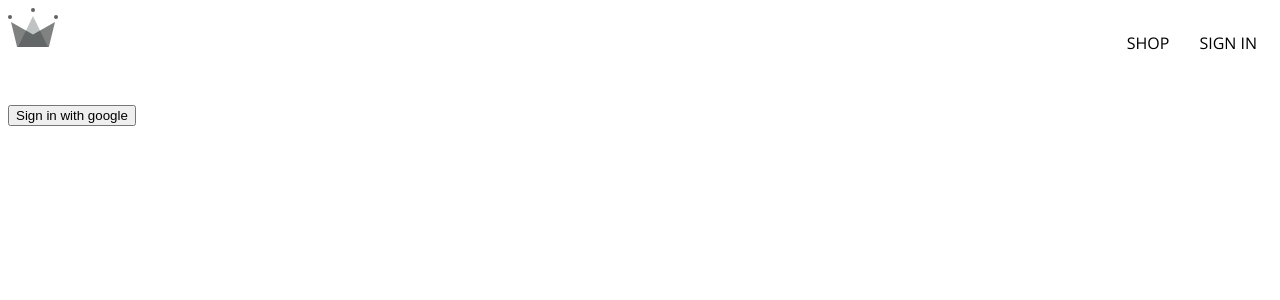
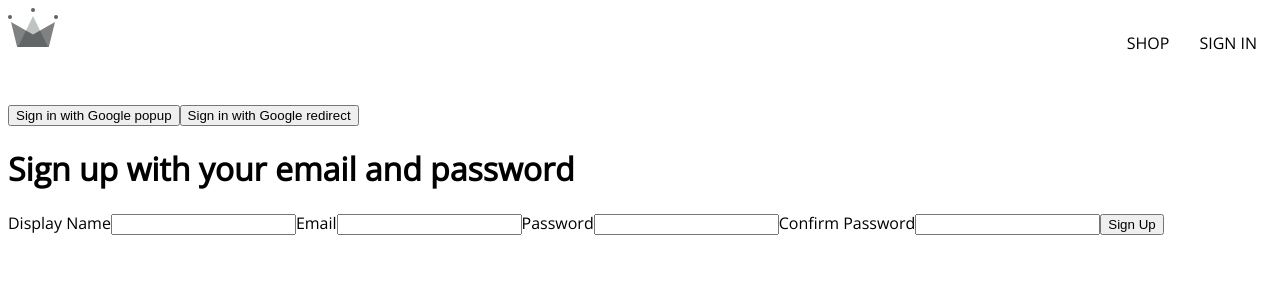
Before and after one commit to DVDR12321/Online-Shopping, a React (Create React App) app: page /sign-in in a window 1280 px wide. Shown: the top 300 px of the page. Built offline with nearby package versions, Linux system fonts and the light colour scheme; a web font is replaced by a local one.

Commit message:
added sign up by google-redirect and sign up by email+password

```diff
--- /dev/null
+++ b/src/components/sign-up-form/sign-up-form.component.jsx
@@ -0,0 +1,96 @@
+import { useState } from "react";
+import {
+  createAuthUserWithEmailAndPassword,
+  createUserDocumentFromAuth,
+} from "../../utils/firebase/firebase.utils";
+
+const defaultFormFields = {
+  displayName: "",
+  email: "",
+  password: "",
+  confirmPassword: "",
+};
+const SignUpForm = () => {
+  const [formFields, setFormFields] = useState(defaultFormFields);
+  const { displayName, email, password, confirmPassword } = formFields;
+
+  console.log(formFields);
+
+  const resetFormFields = () => {
+    setFormFields(defaultFormFields);
+  }
+
+  const handleSubmit = async (event) => {
+    event.preventDefault();
+    if (password !== confirmPassword) {
+      alert("passwords dont match");
+      return;
+    }
+    try {
+      const { user } = await createAuthUserWithEmailAndPassword(
+        email,
+        password
+      );
+      console.log(user)
+      await createUserDocumentFromAuth( user, { displayName } );
+      resetFormFields();
+    } catch (error) {
+        if(error.code == 'auth/email-already-in-use'){
+            alert('Cannot create user, email already in use')
+        }
+        if(error.code == 'auth/weak-password'){
+            alert('Your password needs to have at least 6 characters')
+        }
+
+      return;
+    }
+  };
+
+  const handleChange = (event) => {
+    const { name, value } = event.target;
+    setFormFields({ ...formFields, [name]: value });
+  };
+
+  return (
+    <div>
+      <h1>Sign up with your email and password</h1>
+      <form onSubmit={handleSubmit}>
+        <label>Display Name</label>
+        <input
+          type="text"
+          required
+          onChange={handleChange}
+          name="displayName"
+          value={displayName}
+        />
+        <label>Email</label>
+        <input
+          type="email"
+          required
+          onChange={handleChange}
+          name="email"
+          value={email}
+        />
+        <label>Password</label>
+        <input
+          type="password"
+          required
+          onChange={handleChange}
+          name="password"
+          value={password}
+        />
+        <label>Confirm Password</label>
+        <input
+          type="password"
+          required
+          onChange={handleChange}
+          name="confirmPassword"
+          value={confirmPassword}
+        />
+        <button type="submit">Sign Up</button>
+      </form>
+    </div>
+  );
+};
+
+export default SignUpForm;
--- a/src/routes/sign-in/sign-in.component.jsx
+++ b/src/routes/sign-in/sign-in.component.jsx
@@ -1,15 +1,38 @@
-import { signInWithGooglePopup, createUserDocumentFromAuth } from "../../utils/firebase/firebase.utils";
-
-
+import { useEffect } from "react";
+import { getRedirectResult } from "firebase/auth";
+import {
+  auth,
+  signInWithGooglePopup,
+  signInWithGoogleRedirect,
+  createUserDocumentFromAuth,
+} from "../../utils/firebase/firebase.utils";
+import SignUpForm from "../../components/sign-up-form/sign-up-form.component";
 
 const SignIn = () => {
+  useEffect(() => {
+    const fetchData = async () => {
+      try {
+        const response = await getRedirectResult(auth);
+        const userDocRef = await createUserDocumentFromAuth(response.user);
+      } catch (error) {
+        // Handle errors if necessary
+      }
+    };
+    fetchData(); // Call the inner async function
+  }, []);
+
   const logGoogleUser = async () => {
     const { user } = await signInWithGooglePopup();
     const userDocRef = await createUserDocumentFromAuth(user);
   };
+
   return (
     <div>
-      <button onClick={logGoogleUser}>Sign in with google</button>
+      <button onClick={logGoogleUser}>Sign in with Google popup</button>
+      <button onClick={signInWithGoogleRedirect}>
+        Sign in with Google redirect
+      </button>
+      <SignUpForm></SignUpForm>
     </div>
   );
 };
--- a/src/utils/firebase/firebase.utils.js
+++ b/src/utils/firebase/firebase.utils.js
@@ -4,6 +4,7 @@
   signInWithRedirect,
   signInWithPopup,
   GoogleAuthProvider,
+  createUserWithEmailAndPassword,
 } from "firebase/auth";
 import {
   getFirestore,
@@ -28,27 +29,33 @@
 
 //  Firebase login
 
-const app = initializeApp(firebaseConfig); // creating instance of firebase
+const firebaseApp = initializeApp(firebaseConfig); // creating instance of firebase
 
-const provider = new GoogleAuthProvider(); // has "new" because we may want multiple instances in the future
+const googleProvider = new GoogleAuthProvider(); // has "new" because we may want multiple instances in the future ( can be other providers, eg. Facebook )
 
-provider.setCustomParameters({
+googleProvider.setCustomParameters({
   prompt: "select_account",
 });
 
 export const auth = getAuth(); //doesnt have "new" because we always want the same authentication
-export const signInWithGooglePopup = () => signInWithPopup(auth, provider);
+
+export const signInWithGoogleRedirect = () =>
+  signInWithRedirect(auth, googleProvider);
+export const signInWithGooglePopup = () =>
+  signInWithPopup(auth, googleProvider);
 
 // Database
 
 export const db = getFirestore(); // creating instance of a database
 
-export const createUserDocumentFromAuth = async (userAuth) => {
+
+//adding user to database
+export const createUserDocumentFromAuth = async (userAuth, additionalInfo) => {
+  if (!userAuth) return;
 
   const userDocRef = doc(db, "users", userAuth.uid);
 
   const userSnapshot = await getDoc(userDocRef);
-
 
   if (!userSnapshot.exists()) {
     const { displayName, email } = userAuth;
@@ -58,6 +65,7 @@
         displayName,
         email,
         createdAt,
+        ...additionalInfo
       });
     } catch (error) {
       console.log("error creating the user", error.message);
@@ -66,3 +74,9 @@
 
   return userDocRef;
 };
+
+export const createAuthUserWithEmailAndPassword = async (email, password) => {
+  if (!email || !password) return;
+
+  return await createUserWithEmailAndPassword(auth, email, password);
+};
```
